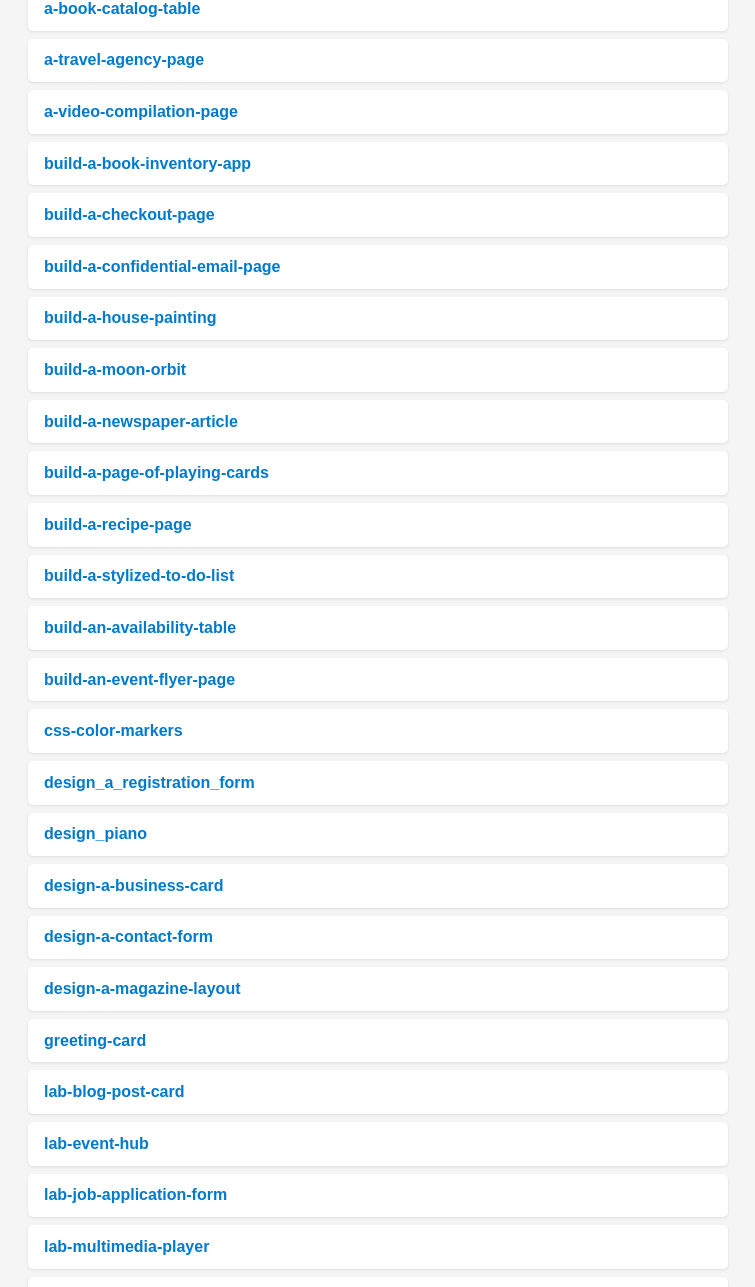
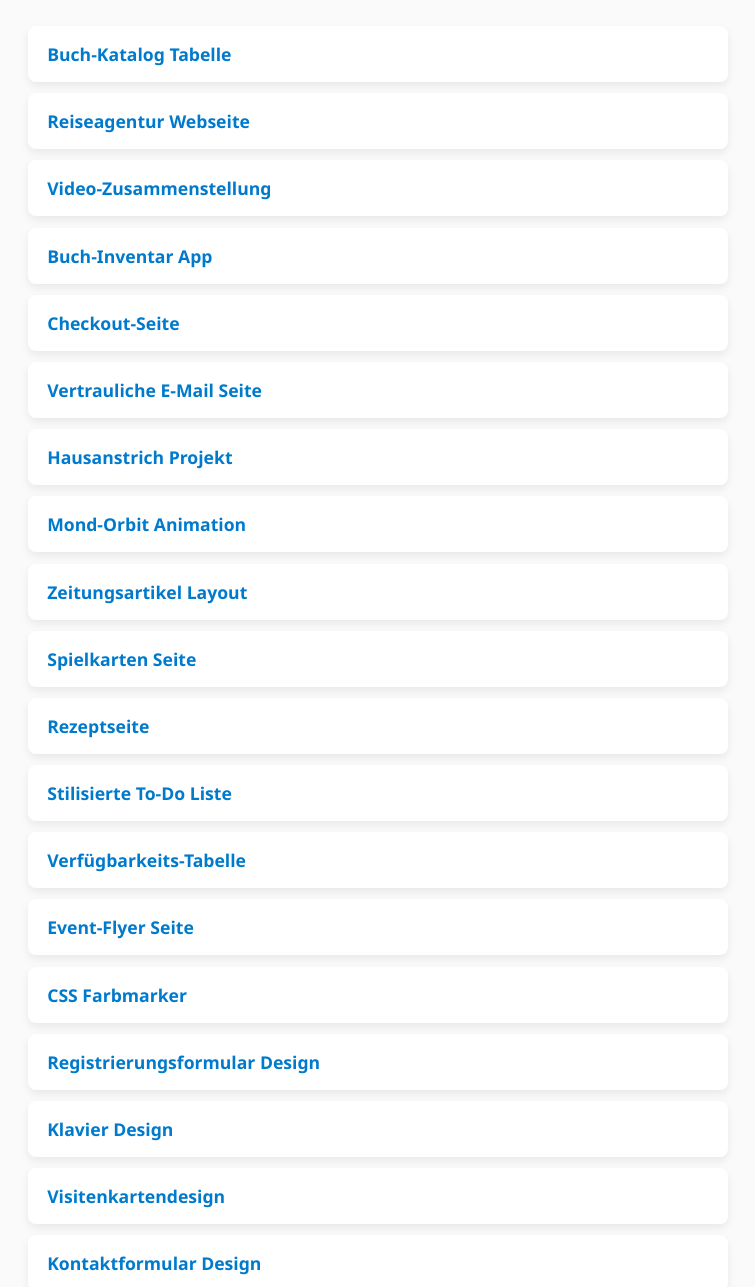
Before and after one commit to noooreality/portfolio-projects, a plain HTML site: page index.html in a window 1280 px wide. Shown: the part 114-1401 px from the top of the page, without its empty margins (262-1017 px from the left). Drawn offline with Linux system fonts and the light colour scheme.

Commit message:
Update index.html

```diff
--- a/index.html
+++ b/index.html
@@ -3,70 +3,91 @@
 <head>
   <meta charset="UTF-8" />
   <meta name="viewport" content="width=device-width, initial-scale=1" />
-  <title>Meine Portfolio Projekte</title>
+  <title>Meine Portfolio-Projekte</title>
   <style>
     body {
-      font-family: Arial, sans-serif;
+      font-family: 'Segoe UI', Tahoma, Geneva, Verdana, sans-serif;
       max-width: 700px;
-      margin: 2rem auto;
+      margin: 3rem auto;
       padding: 0 1rem;
-      background-color: #f5f5f5;
-      color: #333;
+      background-color: #fafafa;
+      color: #222;
     }
+
     h1 {
       text-align: center;
-      margin-bottom: 2rem;
+      margin-bottom: 2.5rem;
+      font-weight: 700;
+      font-size: 2.4rem;
+      color: #004e89;
+      letter-spacing: 1px;
     }
+
     ul {
       list-style: none;
       padding-left: 0;
+      margin: 0;
     }
+
     li {
-      background: white;
-      margin: 0.5rem 0;
-      padding: 0.8rem 1rem;
-      border-radius: 5px;
-      box-shadow: 0 1px 3px rgba(0,0,0,0.1);
+      background: #fff;
+      margin: 0.7rem 0;
+      padding: 1rem 1.2rem;
+      border-radius: 8px;
+      box-shadow: 0 4px 8px rgb(0 0 0 / 0.07);
+      transition: transform 0.2s ease, box-shadow 0.2s ease;
     }
+
+    li:hover {
+      transform: translateY(-4px);
+      box-shadow: 0 8px 16px rgb(0 0 0 / 0.12);
+    }
+
     a {
       text-decoration: none;
       color: #007acc;
-      font-weight: bold;
+      font-weight: 600;
+      font-size: 1.1rem;
+      display: block;
     }
-    a:hover {
+
+    a:hover,
+    a:focus {
       text-decoration: underline;
+      color: #005ea3;
+      outline: none;
     }
   </style>
 </head>
 <body>
-  <h1>Meine Portfolio Projekte</h1>
+  <h1>Meine Portfolio-Projekte</h1>
   <ul>
-    <li><a href="https://noooreality.github.io/portfolio-projects/a-book-catalog-table/index.html" target="_blank" rel="noopener">a-book-catalog-table</a></li>
-    <li><a href="https://noooreality.github.io/portfolio-projects/a-travel-agency-page/index.html" target="_blank" rel="noopener">a-travel-agency-page</a></li>
-    <li><a href="https://noooreality.github.io/portfolio-projects/a-video-compilation-page/index.html" target="_blank" rel="noopener">a-video-compilation-page</a></li>
-    <li><a href="https://noooreality.github.io/portfolio-projects/build-a-book-inventory-app/index.html" target="_blank" rel="noopener">build-a-book-inventory-app</a></li>
-    <li><a href="https://noooreality.github.io/portfolio-projects/build-a-checkout-page/index.html" target="_blank" rel="noopener">build-a-checkout-page</a></li>
-    <li><a href="https://noooreality.github.io/portfolio-projects/build-a-confidential-email-page/index.html" target="_blank" rel="noopener">build-a-confidential-email-page</a></li>
-    <li><a href="https://noooreality.github.io/portfolio-projects/build-a-house-painting/index.html" target="_blank" rel="noopener">build-a-house-painting</a></li>
-    <li><a href="https://noooreality.github.io/portfolio-projects/build-a-moon-orbit/index.html" target="_blank" rel="noopener">build-a-moon-orbit</a></li>
-    <li><a href="https://noooreality.github.io/portfolio-projects/build-a-newspaper-article/index.html" target="_blank" rel="noopener">build-a-newspaper-article</a></li>
-    <li><a href="https://noooreality.github.io/portfolio-projects/build-a-page-of-playing-cards/index.html" target="_blank" rel="noopener">build-a-page-of-playing-cards</a></li>
-    <li><a href="https://noooreality.github.io/portfolio-projects/build-a-recipe-page/index.html" target="_blank" rel="noopener">build-a-recipe-page</a></li>
-    <li><a href="https://noooreality.github.io/portfolio-projects/build-a-stylized-to-do-list/index.html" target="_blank" rel="noopener">build-a-stylized-to-do-list</a></li>
-    <li><a href="https://noooreality.github.io/portfolio-projects/build-an-availability-table/index.html" target="_blank" rel="noopener">build-an-availability-table</a></li>
-    <li><a href="https://noooreality.github.io/portfolio-projects/build-an-event-flyer-page/index.html" target="_blank" rel="noopener">build-an-event-flyer-page</a></li>
-    <li><a href="https://noooreality.github.io/portfolio-projects/css-color-markers/index.html" target="_blank" rel="noopener">css-color-markers</a></li>
-    <li><a href="https://noooreality.github.io/portfolio-projects/design_a_registration_form/index.html" target="_blank" rel="noopener">design_a_registration_form</a></li>
-    <li><a href="https://noooreality.github.io/portfolio-projects/design_piano/index.html" target="_blank" rel="noopener">design_piano</a></li>
-    <li><a href="https://noooreality.github.io/portfolio-projects/design-a-business-card/index.html" target="_blank" rel="noopener">design-a-business-card</a></li>
-    <li><a href="https://noooreality.github.io/portfolio-projects/design-a-contact-form/index.html" target="_blank" rel="noopener">design-a-contact-form</a></li>
-    <li><a href="https://noooreality.github.io/portfolio-projects/design-a-magazine-layout/index.html" target="_blank" rel="noopener">design-a-magazine-layout</a></li>
-    <li><a href="https://noooreality.github.io/portfolio-projects/greeting-card/index.html" target="_blank" rel="noopener">greeting-card</a></li>
-    <li><a href="https://noooreality.github.io/portfolio-projects/lab-blog-post-card/index.html" target="_blank" rel="noopener">lab-blog-post-card</a></li>
-    <li><a href="https://noooreality.github.io/portfolio-projects/lab-event-hub/index.html" target="_blank" rel="noopener">lab-event-hub</a></li>
-    <li><a href="https://noooreality.github.io/portfolio-projects/lab-job-application-form/index.html" target="_blank" rel="noopener">lab-job-application-form</a></li>
-    <li><a href="https://noooreality.github.io/portfolio-projects/lab-multimedia-player/index.html" target="_blank" rel="noopener">lab-multimedia-player</a></li>
-    <li><a href="https://noooreality.github.io/portfolio-projects/set-of-colored-boxes/index.html" target="_blank" rel="noopener">set-of-colored-boxes</a></li>
+    <li><a href="https://noooreality.github.io/portfolio-projects/a-book-catalog-table/index.html" target="_blank" rel="noopener">Buch-Katalog Tabelle</a></li>
+    <li><a href="https://noooreality.github.io/portfolio-projects/a-travel-agency-page/index.html" target="_blank" rel="noopener">Reiseagentur Webseite</a></li>
+    <li><a href="https://noooreality.github.io/portfolio-projects/a-video-compilation-page/index.html" target="_blank" rel="noopener">Video-Zusammenstellung</a></li>
+    <li><a href="https://noooreality.github.io/portfolio-projects/build-a-book-inventory-app/index.html" target="_blank" rel="noopener">Buch-Inventar App</a></li>
+    <li><a href="https://noooreality.github.io/portfolio-projects/build-a-checkout-page/index.html" target="_blank" rel="noopener">Checkout-Seite</a></li>
+    <li><a href="https://noooreality.github.io/portfolio-projects/build-a-confidential-email-page/index.html" target="_blank" rel="noopener">Vertrauliche E-Mail Seite</a></li>
+    <li><a href="https://noooreality.github.io/portfolio-projects/build-a-house-painting/index.html" target="_blank" rel="noopener">Hausanstrich Projekt</a></li>
+    <li><a href="https://noooreality.github.io/portfolio-projects/build-a-moon-orbit/index.html" target="_blank" rel="noopener">Mond-Orbit Animation</a></li>
+    <li><a href="https://noooreality.github.io/portfolio-projects/build-a-newspaper-article/index.html" target="_blank" rel="noopener">Zeitungsartikel Layout</a></li>
+    <li><a href="https://noooreality.github.io/portfolio-projects/build-a-page-of-playing-cards/index.html" target="_blank" rel="noopener">Spielkarten Seite</a></li>
+    <li><a href="https://noooreality.github.io/portfolio-projects/build-a-recipe-page/index.html" target="_blank" rel="noopener">Rezeptseite</a></li>
+    <li><a href="https://noooreality.github.io/portfolio-projects/build-a-stylized-to-do-list/index.html" target="_blank" rel="noopener">Stilisierte To-Do Liste</a></li>
+    <li><a href="https://noooreality.github.io/portfolio-projects/build-an-availability-table/index.html" target="_blank" rel="noopener">Verfügbarkeits-Tabelle</a></li>
+    <li><a href="https://noooreality.github.io/portfolio-projects/build-an-event-flyer-page/index.html" target="_blank" rel="noopener">Event-Flyer Seite</a></li>
+    <li><a href="https://noooreality.github.io/portfolio-projects/css-color-markers/index.html" target="_blank" rel="noopener">CSS Farbmarker</a></li>
+    <li><a href="https://noooreality.github.io/portfolio-projects/design_a_registration_form/index.html" target="_blank" rel="noopener">Registrierungsformular Design</a></li>
+    <li><a href="https://noooreality.github.io/portfolio-projects/design_piano/index.html" target="_blank" rel="noopener">Klavier Design</a></li>
+    <li><a href="https://noooreality.github.io/portfolio-projects/design-a-business-card/index.html" target="_blank" rel="noopener">Visitenkartendesign</a></li>
+    <li><a href="https://noooreality.github.io/portfolio-projects/design-a-contact-form/index.html" target="_blank" rel="noopener">Kontaktformular Design</a></li>
+    <li><a href="https://noooreality.github.io/portfolio-projects/design-a-magazine-layout/index.html" target="_blank" rel="noopener">Magazin Layout</a></li>
+    <li><a href="https://noooreality.github.io/portfolio-projects/greeting-card/index.html" target="_blank" rel="noopener">Grußkarte</a></li>
+    <li><a href="https://noooreality.github.io/portfolio-projects/lab-blog-post-card/index.html" target="_blank" rel="noopener">Blog-Beitragskarte</a></li>
+    <li><a href="https://noooreality.github.io/portfolio-projects/lab-event-hub/index.html" target="_blank" rel="noopener">Event Hub</a></li>
+    <li><a href="https://noooreality.github.io/portfolio-projects/lab-job-application-form/index.html" target="_blank" rel="noopener">Bewerbungsformular</a></li>
+    <li><a href="https://noooreality.github.io/portfolio-projects/lab-multimedia-player/index.html" target="_blank" rel="noopener">Multimedia Player</a></li>
+    <li><a href="https://noooreality.github.io/portfolio-projects/set-of-colored-boxes/index.html" target="_blank" rel="noopener">Farbige Boxen</a></li>
   </ul>
 </body>
 </html>
```
